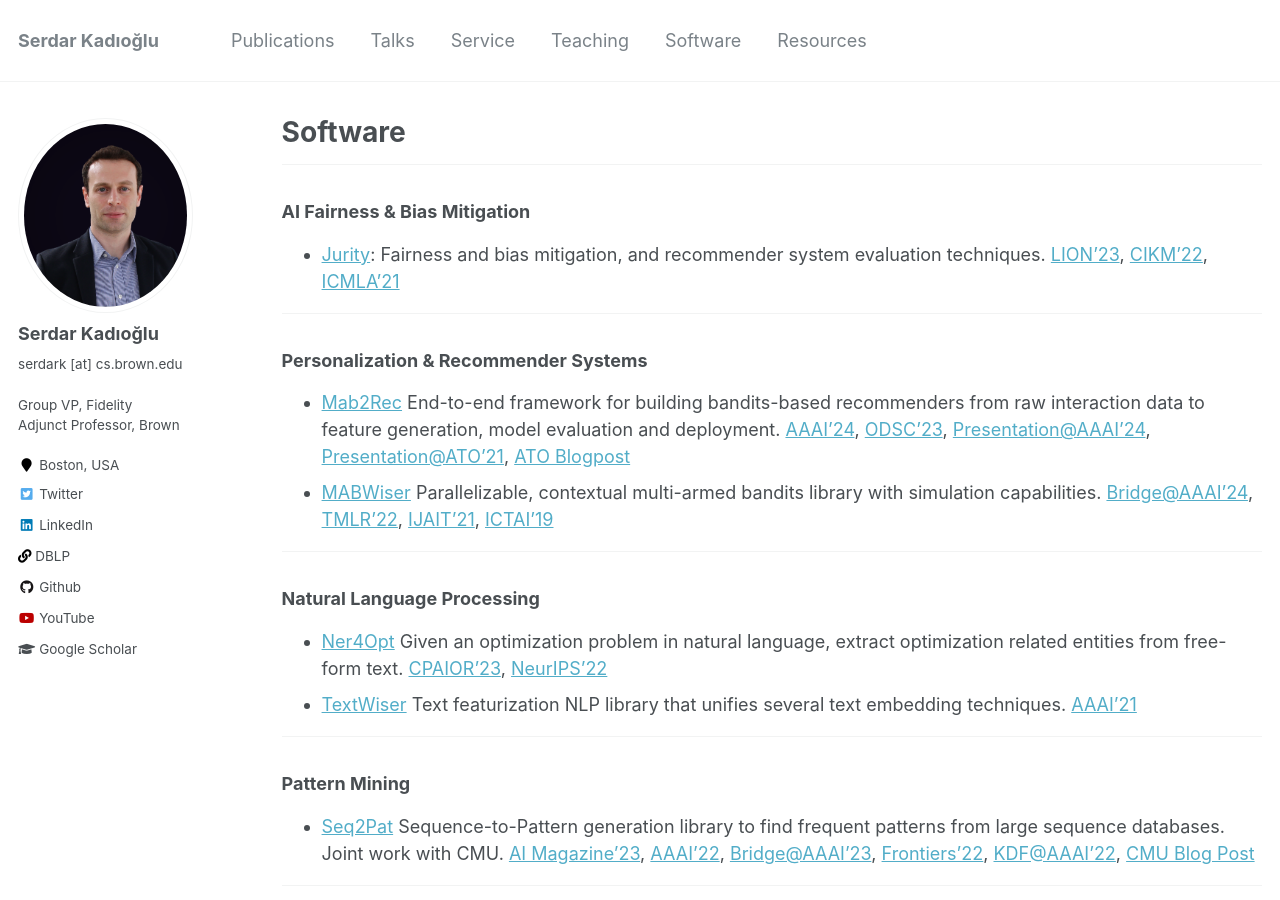
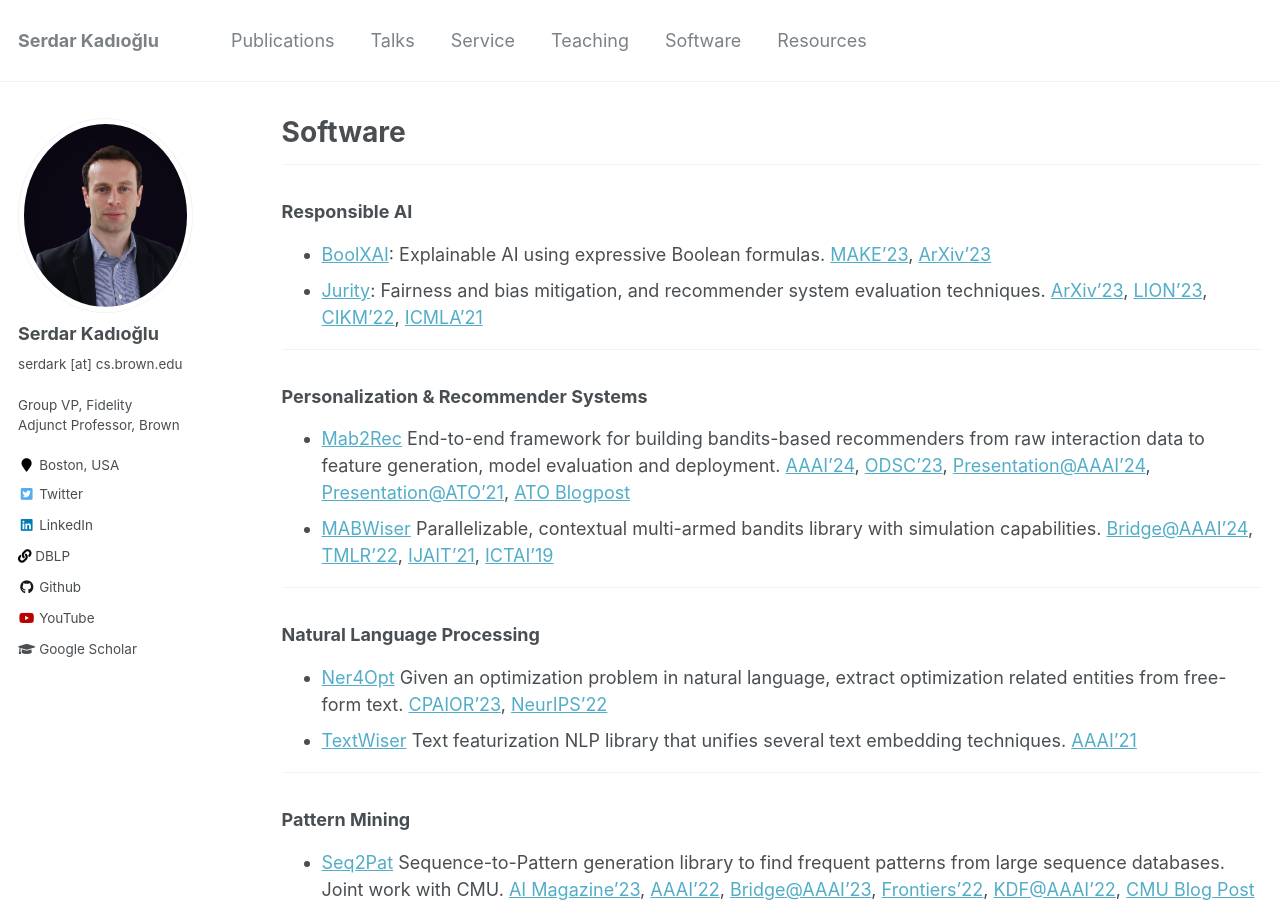
Before and after one commit to skadio/skadio.github.io, a Jekyll site: the page built from _pages/software.md, in a window 1280 px wide and 900 px high. Built offline with Jekyll 4.4.1, drawn with Linux system fonts in a browser that asks for light colours.

Commit message:
Update software.md

```diff
--- a/_pages/software.md
+++ b/_pages/software.md
@@ -7,9 +7,10 @@ author_profile: true
 
 ---
 
-### AI Fairness & Bias Mitigation
+### Responsible AI
 
-- [Jurity](https://github.com/fidelity/jurity): Fairness and bias mitigation, and recommender system evaluation techniques. [LION'23](https://link.springer.com/chapter/10.1007/978-3-031-44505-7_29), [CIKM'22](https://ceur-ws.org/Vol-3318/short6.pdf), [ICMLA'21](https://ieeexplore.ieee.org/abstract/document/9680169)
+- [BoolXAI](https://github.com/fidelity/boolxai): Explainable AI using expressive Boolean formulas. [MAKE'23](https://www.mdpi.com/2504-4990/5/4/86), [ArXiv'23]([https://ceur-ws.org/Vol-3318/short6.pdf](https://arxiv.org/pdf/2306.03976))
+- [Jurity](https://github.com/fidelity/jurity): Fairness and bias mitigation, and recommender system evaluation techniques. [ArXiv'23](https://arxiv.org/pdf/2403.12069), [LION'23](https://link.springer.com/chapter/10.1007/978-3-031-44505-7_29), [CIKM'22](https://ceur-ws.org/Vol-3318/short6.pdf), [ICMLA'21](https://ieeexplore.ieee.org/abstract/document/9680169)
 
 ---
 
```
